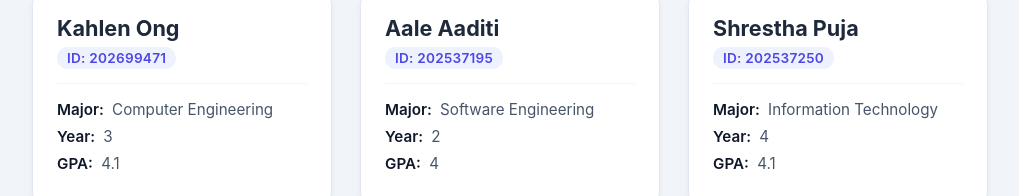
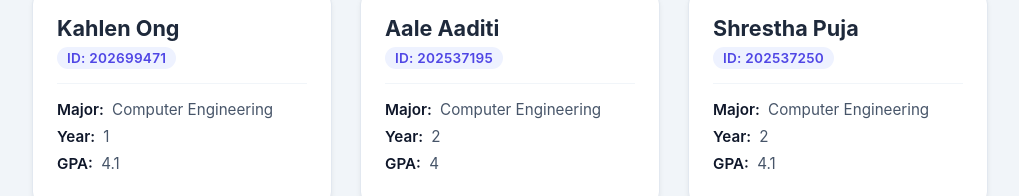
Before and after one commit to kahlen2008/studentprofilecard, a React (Vite) app: page / in a window 1280 px wide. Shown: the part 135-331 px from the top of the page, without its empty margins (130-1149 px from the left). Built offline with nearby package versions, Linux system fonts and the light colour scheme.

Commit message:
feat: update student majors and academic years

```diff
--- a/src/App.jsx
+++ b/src/App.jsx
@@ -9,21 +9,21 @@ function App() {
           name="Kahlen Ong"
           studentId="202699471"
           major="Computer Engineering"
-          year={3}
+          year={1}
           gpa={4.1}
         />
         <StudentProfileCard
           name="Aale Aaditi"
           studentId="202537195"
-          major="Software Engineering"
+          major="Computer Engineering"
           year={2}
           gpa={4.0}
         />
         <StudentProfileCard
           name="Shrestha Puja"
           studentId="202537250"
-          major="Information Technology"
-          year={4}
+          major="Computer Engineering"
+          year={2}
           gpa={4.1}
         />
       </div>
```
